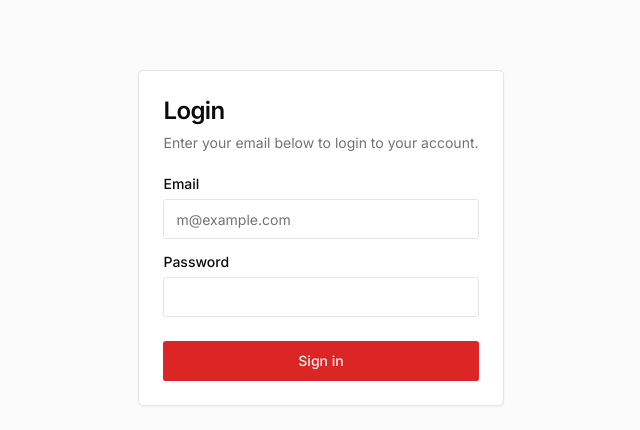
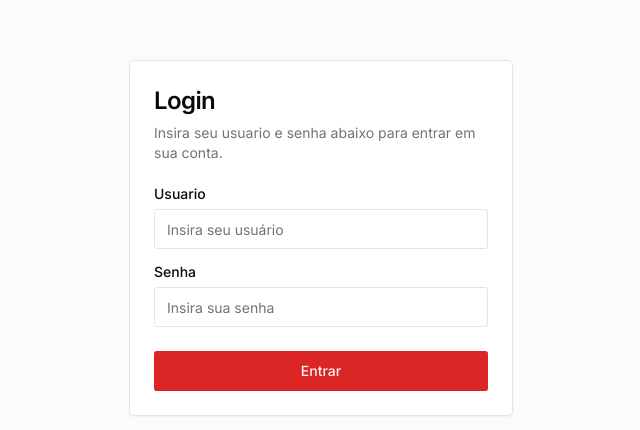
Before and after one commit to afonsoburginski/jhonrob-admin, a Next.js app: page /login in a window 1280 px wide. Shown: the part 162-592 px from the top of the page, without its empty margins (347-987 px from the left). Built offline with nearby package versions, Linux system fonts and the light colour scheme.

Commit message:
Adicionar alterações na página de expedição e no componente multiSelect

```diff
--- a/package.json
+++ b/package.json
@@ -33,6 +33,7 @@
     "clsx": "^2.1.0",
     "cmdk": "^0.2.0",
     "date-fns": "^3.6.0",
+    "js-cookie": "^3.0.5",
     "lucide-react": "^0.365.0",
     "next": "14.1.4",
     "react": "^18.2.0",
@@ -46,6 +47,7 @@
     "zod": "^3.22.4"
   },
   "devDependencies": {
+    "@types/js-cookie": "^3.0.6",
     "@types/node": "^20",
     "@types/react": "^18",
     "@types/react-dom": "^18",
--- a/src/app/(private)/manager/expedition/page.tsx
+++ b/src/app/(private)/manager/expedition/page.tsx
@@ -1,5 +1,6 @@
 'use client'
-import { useContext } from 'react';
+import axios from 'axios';
+import { useContext, useEffect } from 'react';
 import { DataContext } from '@/context/DataProvider';
 import Image from 'next/image';
 import Settings from './settings';
@@ -46,6 +47,16 @@ interface Piece {
 
 export default function Expedition() {
   const { piecesData, data } = useContext(DataContext);
+
+  useEffect(() => {
+    axios.get(`${process.env.NEXT_PUBLIC_API_URL}/pessoas`)
+      .then(response => {
+        console.log(response.data);
+      })
+      .catch(error => {
+        console.error('Erro ao buscar produtos:', error);
+      });
+  }, []);
 
   return (
     <div className="flex h-full w-full flex-col bg-muted/40">
--- a/src/app/(private)/page.tsx
+++ b/src/app/(private)/page.tsx
@@ -256,7 +256,7 @@ export default function Dashboard() {
               {customers.map((customer, index) => (
                 <div key={index} className="flex items-center gap-4">
                   <Avatar className="hidden h-9 w-9 sm:flex">
-                    <AvatarImage src="/avatars/01.png" alt="Avatar" />
+                    <AvatarImage alt="Avatar" />
                     <AvatarFallback>{customer.username.charAt(0)}</AvatarFallback>
                   </Avatar>
                   <div className="grid gap-1">
--- a/src/app/(public)/login/page.tsx
+++ b/src/app/(public)/login/page.tsx
@@ -1,8 +1,11 @@
 // src/app/(public)/login/page.tsx
 'use client'
+import axios from 'axios';
 import { useState } from "react";
+import { useRouter } from 'next/navigation';
 import { CheckCircle } from "lucide-react";
 import { Button } from "@/components/ui/button";
+import Cookies from 'js-cookie';
 import {
   Card,
   CardContent,
@@ -16,13 +19,33 @@ import { Label } from "@/components/ui/label";
 import { useToast } from "@/components/ui/use-toast";
 
 export default function LoginForm() {
-  const [email, setEmail] = useState("");
-  const [password, setPassword] = useState("");
+  const [login, setLogin] = useState("");
+  const [senha, setSenha] = useState("");
+  const router = useRouter();
   const { toast } = useToast();
 
-  const handleSubmit = (event: React.FormEvent) => {
+  const handleSubmit = async (event: React.FormEvent) => {
     event.preventDefault();
-    // Aqui você pode adicionar sua própria lógica de autenticação
+
+    try {
+      const response = await axios.post(`${process.env.NEXT_PUBLIC_API_URL}/usuarios/login`, {
+        login,
+        senha,
+      });
+
+      Cookies.set('token', response.data.token, { expires: 30 });
+
+      console.log('Login realizado com sucesso. Dados da resposta:', response.data);
+
+      // Obter dados do usuário
+      const userResponse = await axios.get(`${process.env.NEXT_PUBLIC_API_URL}/usuarios`, {
+        headers: {
+          'Authorization': `Bearer ${response.data.token}`
+        }
+      });
+
+      console.log('Dados do usuário:', userResponse.data);
+
       toast({
         title: "Sucesso!",
         description: (
@@ -32,6 +55,16 @@ export default function LoginForm() {
           </div>
         )
       });
+      setTimeout(() => {
+        router.push("/");
+      }, 200);
+    } catch (error) {
+      toast({
+        variant: "destructive",
+        title: "Erro!",
+        description: "Falha no login. Por favor, tente novamente.",
+      });
+    }
   };
 
   return (
@@ -43,35 +76,36 @@ export default function LoginForm() {
               <CardHeader>
                 <CardTitle className="text-2xl">Login</CardTitle>
                 <CardDescription>
-                  Enter your email below to login to your account.
+                  Insira seu usuario e senha abaixo para entrar em sua conta.
                 </CardDescription>
               </CardHeader>
               <CardContent className="grid gap-4">
                 <div className="grid gap-2">
-                  <Label htmlFor="email">Email</Label>
+                  <Label htmlFor="login">Usuario</Label>
                   <Input
-                    id="email"
-                    type="email"
-                    placeholder="m@example.com"
+                    id="login"
+                    type="text"
+                    placeholder="Insira seu usuário"
                     required
-                    value={email}
-                    onChange={(e) => setEmail(e.target.value)}
+                    value={login}
+                    onChange={(e) => setLogin(e.target.value)}
                   />
                 </div>
                 <div className="grid gap-2">
-                  <Label htmlFor="password">Password</Label>
+                  <Label htmlFor="senha">Senha</Label>
                   <Input
-                    id="password"
+                    id="senha"
                     type="password"
+                    placeholder="Insira sua senha"
                     required
-                    value={password}
-                    onChange={(e) => setPassword(e.target.value)}
+                    value={senha}
+                    onChange={(e) => setSenha(e.target.value)}
                   />
                 </div>
               </CardContent>
               <CardFooter>
                 <Button className="w-full" type="submit">
-                  Sign in
+                  Entrar
                 </Button>
               </CardFooter>
             </form>
--- a/src/components/header.tsx
+++ b/src/components/header.tsx
@@ -2,6 +2,7 @@
 import { Avatar, AvatarFallback, AvatarImage } from "@/components/ui/avatar"
 import Link from "next/link"
 import { useRouter, usePathname } from 'next/navigation'
+import Cookies from 'js-cookie'
 import {
   File,
   Home,
@@ -49,6 +50,11 @@ export default function Header() {
 
   const pathnames = pathname.split('/').filter(x => x)
 
+  const logout = () => {
+    Cookies.remove('token');
+    router.push('/login');
+  };
+
   return (
     <header className="flex h-12 items-center gap-4 border-0 bg-muted/40 px-6 sm:static sm:h-auto sm:bg-muted/40 sm:gap-4 sm:pt-3">
       <Breadcrumb className="hidden md:flex">
@@ -93,7 +99,7 @@ export default function Header() {
           <DropdownMenuItem>Settings</DropdownMenuItem>
           <DropdownMenuItem>Support</DropdownMenuItem>
           <DropdownMenuSeparator />
-          <DropdownMenuItem>Logout</DropdownMenuItem>
+          <DropdownMenuItem onClick={logout}>Logout</DropdownMenuItem>
         </DropdownMenuContent>
       </DropdownMenu>
     </header>
--- /dev/null
+++ b/src/middleware.ts
@@ -0,0 +1,25 @@
+import { NextRequest, NextResponse } from "next/server";
+
+export default function middleware(request: NextRequest) {
+  const token = request.cookies.get("token")?.value;
+
+  const signInUrl = new URL("/login", request.url);
+
+  if (!token) {
+    if (request.nextUrl.pathname === "/login") {
+      return NextResponse.next();
+    }
+    return NextResponse.redirect(signInUrl);
+  }
+}
+
+export const config = {
+  matcher: [
+    "/",
+    "/manager",
+    "/manager/expedition",
+    "/manager/propose",
+    "/customers",
+    "/settings"
+  ],
+};
```
Also changed, not shown: 2 other files (tests, documents, lock files or other folders). Lines whose indentation alone changed are shown as unchanged.
